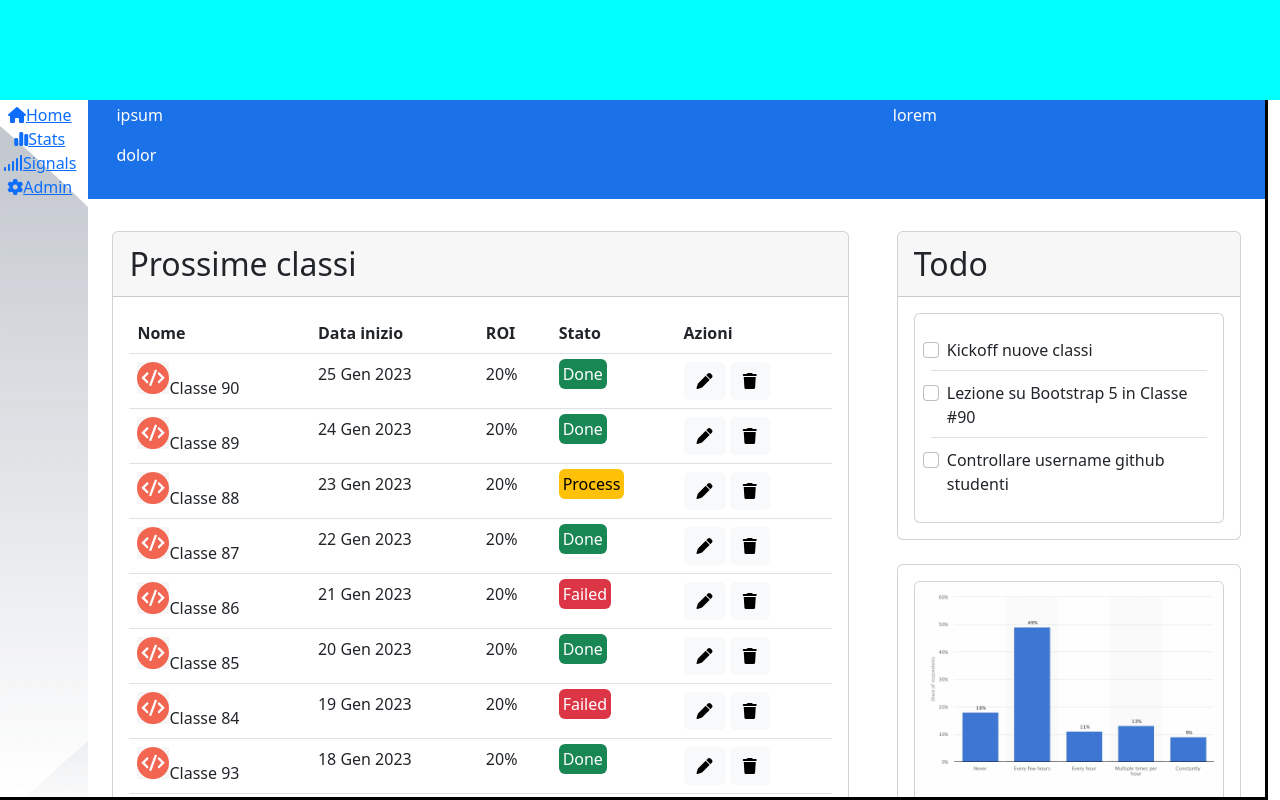
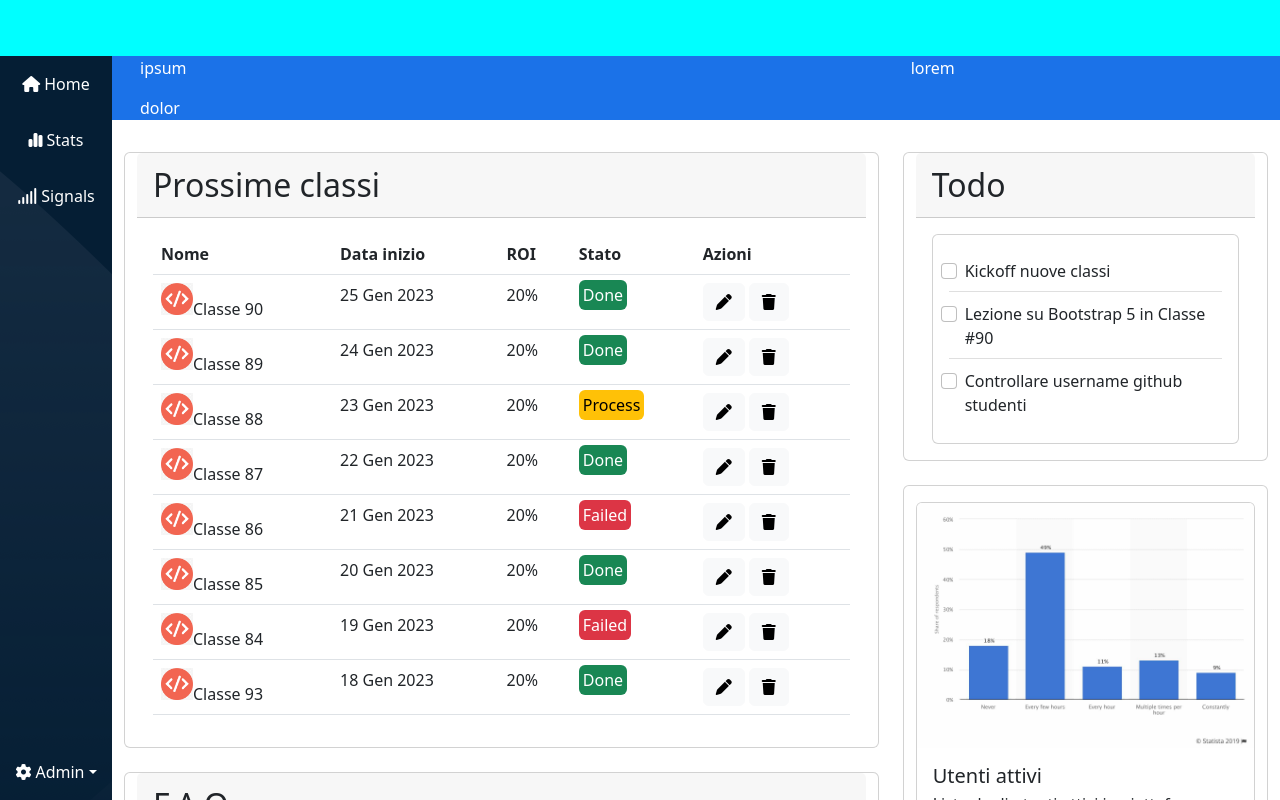
Before and after one commit to jdelavega42/html-css-bootstrap-dashboard, a plain HTML site: page index.html in a window 1280 px wide. Drawn offline with nearby package versions, Linux system fonts and the light colour scheme.

Commit message:
add sidebar

```diff
--- a/css/style.css
+++ b/css/style.css
@@ -3,20 +3,21 @@ img {
     width: 100%;
 }
 
+
 /* !ROOT */
 :root {
-    --debug-height: 100px;
-    --debug-width: 100px;
+    --debug-height: 3.5rem;
+    --debug-width: 3.5rem;
+    --sidebar-bg: #051E34;
 }
 
 /* !COMMON */
+/* @Layout */
 .ms_wrapper {
     height: 100vh;
-    position: relative;
 }
 
 .ms_header {
-    position: fixed;
     top: 0;
     left: 0;
     width: 100%;
@@ -27,14 +28,14 @@ img {
 }
 
 .ms_main {
-    height: 100vh;
+    height: calc(100vh - var(--debug-height));
     width: 100%;
-    border: 3px solid black;
 }
 
 .ms_sidebar {
+    background-color: var(--sidebar-bg);
     background-image: url(/img/sidebar-bg.png);
-    padding-top: var(--debug-height);
+    width: var(--debug-width);
 
 }
 
@@ -44,7 +45,6 @@ img {
 }
 
 .ms_content-top {
-    padding: var(--debug-height) 0 2rem;
     background-color: #1B72E8;
     color: white;
 }
@@ -56,9 +56,25 @@ img {
 
 }
 
+/* @media query */
+@media screen and (min-width: 768px) {
+    :root {
+        --debug-width: 7rem;
+    }
+
+}
+
 /* !MAIN */
 /* @sidebar */
+.ms_sidebar a {
+    color: white;
+    text-decoration: none;
+}
 
+/* #hover */
+.ms_sidebar li:hover {
+    background-color: rgba(255, 255, 255, .2);
+}
 /* @container-bottom */
 /* #class */
 
--- a/index.html
+++ b/index.html
@@ -15,23 +15,32 @@
 <body>
     <div class="ms_wrapper">
         <!-- !HEADER -->
+        <!-- @Header -->
         <header class="ms_header">
+
         </header>
         <!-- !/HEADER -->
 
         <!-- !MAIN -->
-        <main class="ms_main row">
-            <div class="ms_sidebar col-auto">
-                <div class="d-flex flex-column" role="navigation">
-                    <ul class="nav nav-pills nav flush flex-column mb-auto text-center">
-                        <li class="nav-item"><a href="#"><i class="fa-solid fa-house"></i>Home</a></li>
-                        <li class="nav-item"><a href="#"><i class="fa-solid fa-chart-simple"></i>Stats</a></li>
-                        <li class="nav-item"><a href="#"><i class="fa-solid fa-signal"></i>Signals</a></li>
-                        <li class="nav-item flex-grow-1"><a href="#"><i class="fa-solid fa-gear"></i>Admin</a></li>
+        <main class="ms_main d-flex">
+            <!-- @Sidebar -->
+            <div class="ms_sidebar d-flex flex-column flex-shrink-0">
+                <ul class="nav nav-pills nav-flush flex-column mb-auto text-center">
+                    <li class="py-3"><a href="#"><i class="fa-solid fa-house"></i><span class="d-none d-md-inline ps-1">Home</span></a></li>
+                    <li class="py-3"><a href="#"><i class="fa-solid fa-chart-simple"></i><span class="d-none d-md-inline ps-1">Stats</span></a></li>
+                    <li class="py-3"><a href="#"><i class="fa-solid fa-signal"></i><span class="d-none d-md-inline ps-1">Signals</span></a></li>
+                </ul>
+                <div class="dropdown text-center py-3">
+                    <a href="#" class="dropdown-toggle" id="dropdownuser"><i class="fa-solid fa-gear"></i><span class="d-none d-md-inline ps-1">Admin</span></a>
+                </div>
+                <ul class="dropdown-menu text-small shadow" aria-labelledby="dropdownuser" data-bs-toggle="dropdown" aria-expanded="false">
+                    <li class="dropdown-item">Settings</li>
+                    <li><hr class="dropdown-divider"></li>
+                    <li class="dropdown-item">Sign out</li>
                 </ul>
             </div>
-            </div>
-            <div class="ms_content col">
+            <!-- @Container -->
+            <div class="ms_content container-fluid">
                 <div class="ms_content-top row justify-content-center flex-md-row-reverse gap-3">
                     <div class="col-12  col-md-4 row">
                         <div class="col">lorem</div>
@@ -43,14 +52,12 @@
 
                 </div>
                 <div class="ms_content-bottom row justify-content-center gap-4">
-                    <div class="col12 col-lg-8 row flex-column gap-4">
+                    <div class="col12 col-lg-8 row flex-column">
                         <!-- #class -->
-                        <div class="col">
-                            <div class="card">
+                        <div class="card mb-4">
                             <div class="card-header fs-2">Prossime classi</div>
                             <div class="card-body">
-
-                                    <table class="table">
+                                <table class="table table-hover">
                                     <thead>
                                         <tr>
                                             <th scope="col">Nome</th>
@@ -147,9 +154,7 @@
                                 </table>
                             </div>
                         </div>
-                        </div>
                         <!-- #FAQ -->
-                        <div class="col">
                         <div class="card">
                             <div class="card-header fs-2">F.A.Q.</div>
                             <div class="accordion" id="accordionExample">
@@ -192,11 +197,9 @@
                             </div>
                         </div>
                     </div>
-                    </div>
-                    <div class="col12 col-lg-4 row flex-column gap-4">
+                    <div class="col12 col-lg-4 row flex-column">
                         <!-- #Todo -->
-                        <div class="col">
-                            <div class="card">
+                        <div class="card mb-4">
                             <div class="card-header fs-2">Todo</div>
                             <div class="card-body">
                                 <div class="card card-body">
@@ -223,10 +226,8 @@
                                 </div>
                             </div>
                         </div>
-                        </div>
                         <!-- #chart -->
-                        <div class="col">
-                            <div class=" card card-body">
+                        <div class=" card py-3">
                             <div class="card">
                                 <img src="img/stats.jpeg" class="card-img-top" alt="chart">
                                 <div class="card-body">
@@ -245,10 +246,6 @@
                         </div>
                     </div>
                 </div>
-
-
-
-                </div>
             </div>
         </main>
         <!-- !/MAIN -->
```
Lines whose indentation alone changed are shown as unchanged.
